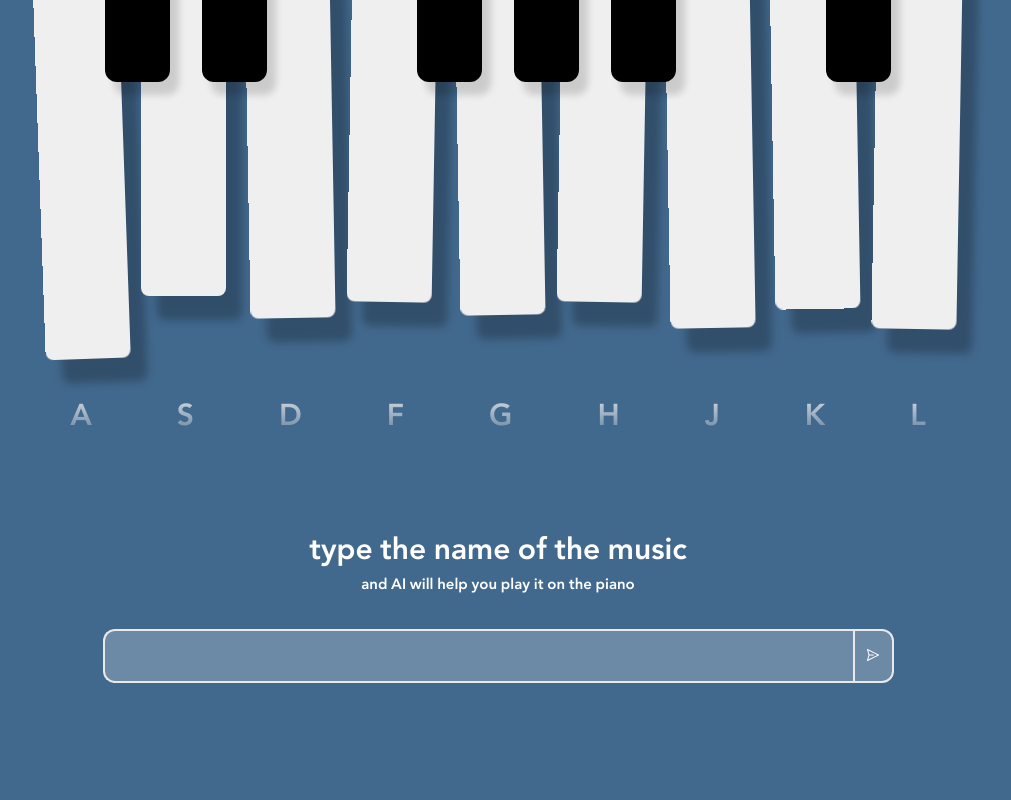
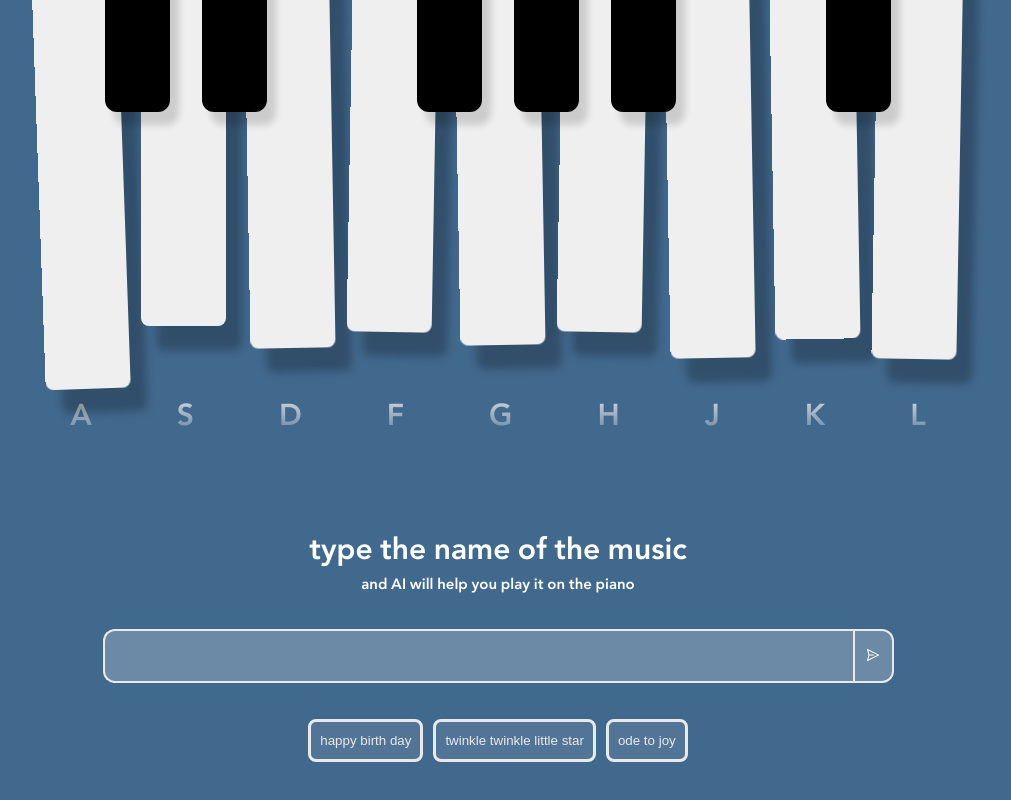
Before and after one commit to yaman-dotcom/piano_project, a React (Vite) app in the folder piano_project/: page / in a window 1280 px wide. Shown: the part 264-1064 px from the top of the page, without its empty margins (142-1153 px from the left). Built offline with nearby package versions, Linux system fonts and the light colour scheme.

Commit message:
added  buttons to suggest music to play

```diff
--- a/piano_project/src/App.css
+++ b/piano_project/src/App.css
@@ -22,3 +22,6 @@ h4{
     font-family: 'jannat';
     margin: 0;
 }
+p{
+    margin: 0;
+}
--- a/piano_project/src/home page/text input.css
+++ b/piano_project/src/home page/text input.css
@@ -46,3 +46,17 @@
     color: #E9E9E9;
     font-family: 'jannat';
 }
+
+.multi-choices-button{
+    padding: 11px 9px;
+    background-color: #849BB240;
+    color: #E9E9E9;
+    border-color: #E9E9E9;
+    border: solid;
+    border-radius: 8px;
+}
+.hi-multi-choices-container{
+    display: flex;
+    flex-direction: row;
+    gap: 10px;
+}
--- a/piano_project/src/home page/text input.jsx
+++ b/piano_project/src/home page/text input.jsx
@@ -3,6 +3,11 @@ import './text input.css'
 
 function InputSection ({ isTextFocused: setIsTextFocused }) {
     const [inputValue,setInputValue]=useState('')
+    let sagguetions={
+        hbd:{name:'happy birth day'},
+        twinkle:{name:'twinkle twinkle little star'},
+        ode:{name:'ode to joy'},
+    }
 
     const handleSubmit = async () => {
 
@@ -49,6 +54,16 @@ function InputSection ({ isTextFocused: setIsTextFocused }) {
                     </button>
 
                 </div>
+                <div className="hi-multi-choices-container">
+                    {Object.keys(sagguetions).map((key)=>(
+                        <button
+                        key={key}
+                        className='multi-choices-button'
+                        >
+                            <p>{sagguetions[key].name}</p>
+                        </button>
+                    ))}
+                </div>
                 <p className='hi-alert' style={{ opacity: inputValue ? 1 : 0 }}>This feture does not work yet :( </p>
 
             </div>
```
